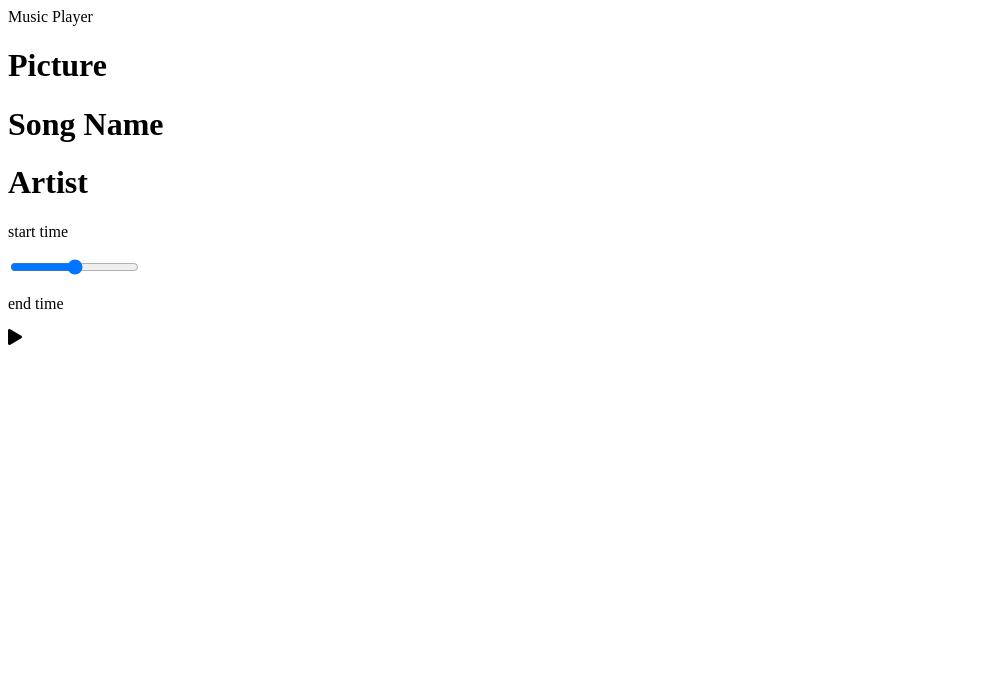
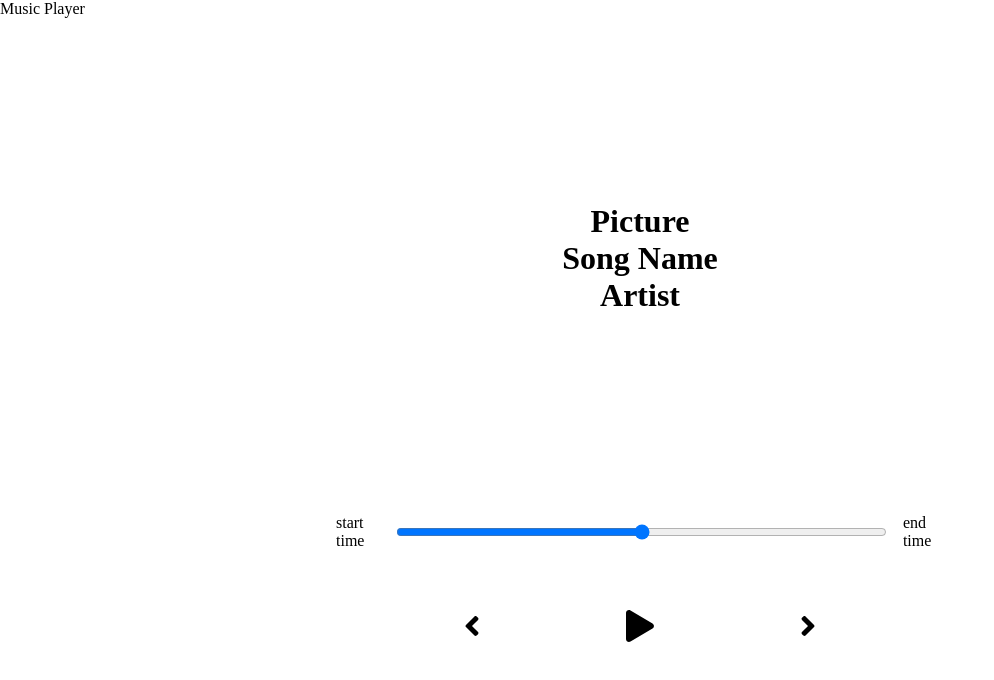
Before and after one commit to ClintNgyn/React-Music-Player-App, a React (Create React App) app: page / in a window 1280 px wide. Shown: the top 680 px of the page, without its empty margins (0-994 px from the left). Built offline with nearby package versions, Linux system fonts and the light colour scheme.

Commit message:
initial styling

```diff
--- a/package.json
+++ b/package.json
@@ -9,7 +9,8 @@
     "@testing-library/jest-dom": "^5.11.9",
     "@testing-library/react": "^11.2.3",
     "@testing-library/user-event": "^12.6.0",
-    "node-sass": "^5.0.0",
+    "node-sass": "^4.14.1",
+    "npm-sass": "^2.3.0",
     "react": "^17.0.1",
     "react-dom": "^17.0.1",
     "react-scripts": "4.0.1",
--- a/src/App.jsx
+++ b/src/App.jsx
@@ -1,3 +1,5 @@
+import './styles/App.scss';
+
 import { Song, Player } from './components';
 
 function App() {
--- a/src/components/Player.jsx
+++ b/src/components/Player.jsx
@@ -1,17 +1,31 @@
 import { FontAwesomeIcon } from '@fortawesome/react-fontawesome';
-import { faPlay } from '@fortawesome/free-solid-svg-icons';
+import {
+  faPlay,
+  faAngleLeft,
+  faAngleRight,
+} from '@fortawesome/free-solid-svg-icons';
 
 const Player = () => {
   return (
     <div className='player'>
       <div className='time-control'>
         <p>start time</p>
+
         <input type='range' />
+
         <p>end time</p>
       </div>
 
       <div className='play-control'>
-        <FontAwesomeIcon className='play' icon={faPlay} />
+        <FontAwesomeIcon size='2x' className='skip-back' icon={faAngleLeft} />
+
+        <FontAwesomeIcon size='2x' className='play' icon={faPlay} />
+
+        <FontAwesomeIcon
+          size='2x'
+          className='skip-forward'
+          icon={faAngleRight}
+        />
       </div>
     </div>
   );
--- a/src/styles/App.scss
+++ b/src/styles/App.scss
@@ -3,3 +3,6 @@
   padding: 0;
   box-sizing: border-box;
 }
+
+@import "./Player";
+@import "./Song";
--- /dev/null
+++ b/src/styles/_Player.scss
@@ -0,0 +1,33 @@
+.player {
+  min-height: 20vh;
+  display: flex;
+  flex-direction: column;
+  align-items: center;
+  justify-content: space-between;
+}
+
+.time-control {
+  width: 50%;
+  display: flex;
+
+  input {
+    width: 100%;
+    padding: 1rem 2rem;
+  }
+
+  p {
+    padding: 1rem;
+  }
+}
+
+.play-control {
+  width: 30%;
+  display: flex;
+  justify-content: space-between;
+  align-items: center;
+  padding: 1rem;
+
+  svg {
+    cursor: pointer;
+  }
+}
--- /dev/null
+++ b/src/styles/_Song.scss
@@ -0,0 +1,10 @@
+.song-container {
+  min-height: 60vh;
+  display: flex;
+  flex-direction: column;
+  align-items: center;
+  justify-content: center;
+}
+
+.time-control {
+}
```
Also changed, not shown: 2 other files (tests, documents, lock files or other folders).
